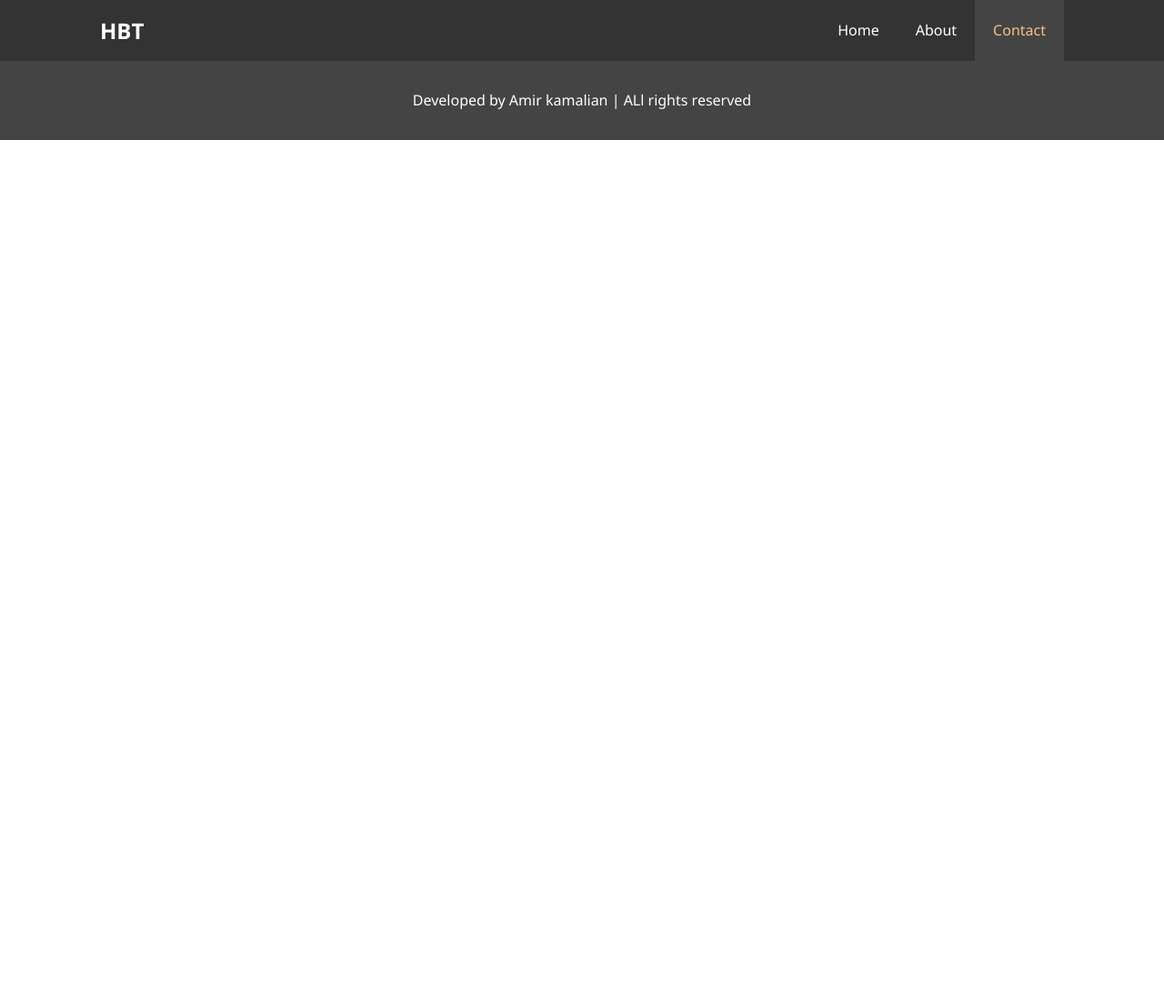
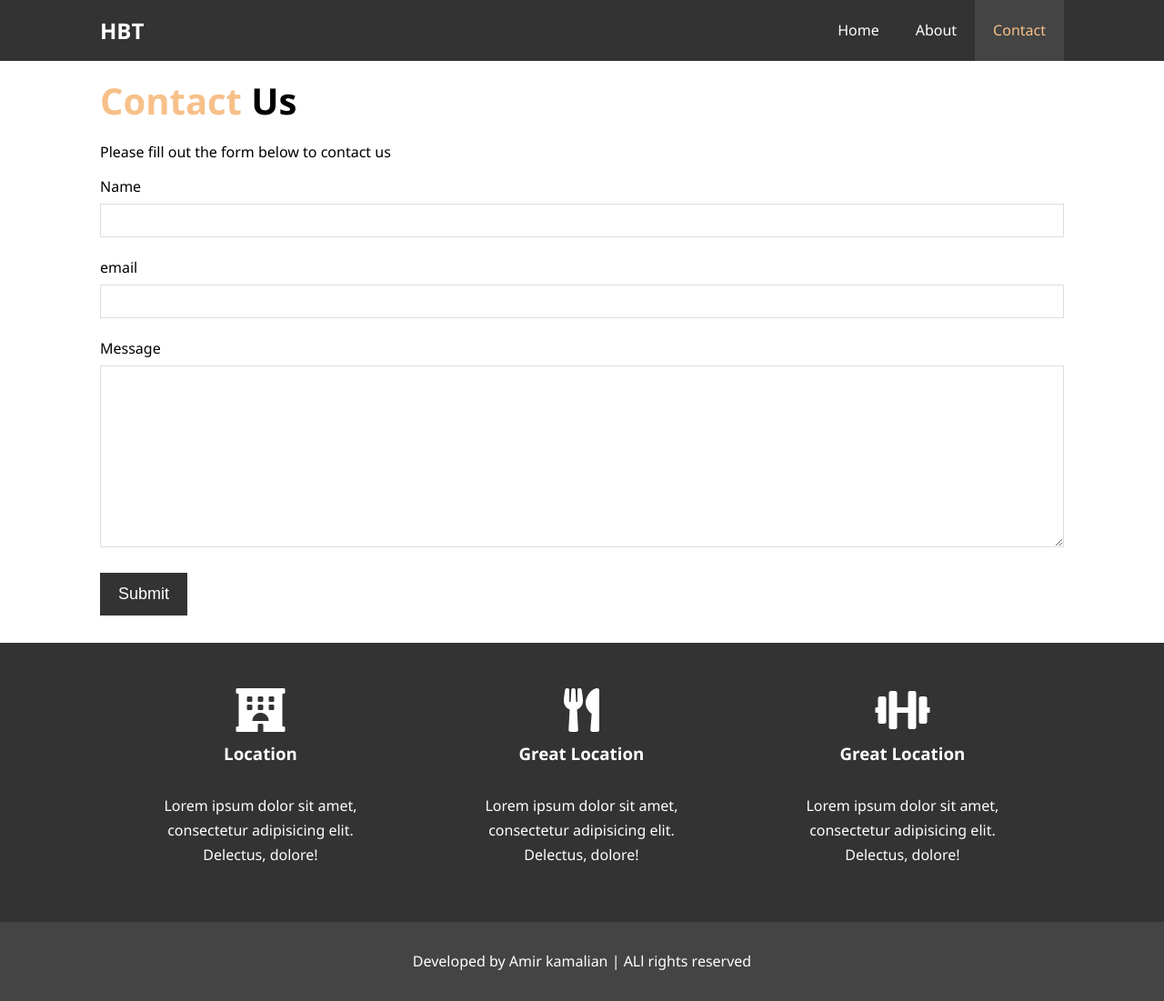
Before and after one commit to amir9976/Hotel-Site, a plain HTML site: page contact.html in a window 1280 px wide. Shown: the whole page at 91% size. Before the commit the page ends 800 px from the top, so only its background shows below. Drawn offline with Linux system fonts and the light colour scheme.

Commit message:
Completed contact form and contact form

```diff
--- a/contact.html
+++ b/contact.html
@@ -24,6 +24,56 @@
     </nav>
   </header>
 
+  <section id="contact-form" class="py-3">
+    <div class="container">
+      <h1 class="l-heading">
+        <span class="text-primary">Contact</span> Us</h1>
+        <p>Please fill out the form below to contact us</p>
+        <form action="">
+          <div class="form-group">
+            <label for="name">Name</label>
+            <input type="text" name="name" id="name">
+          </div>
+
+          <div class="form-group">
+            <label for="email">email</label>
+            <input type="email" name="email" id="email">
+          </div>
+
+
+          <div class="form-group">
+              <label for="message">Message</label>
+              <textarea name="message" id="message"></textarea>
+          </div>
+
+          <button class="btn" type="submit">Submit</button>
+        </form>
+      </h1>
+    </div>
+  </section>
+
+  <section id="contact-info" class="bg-dark">
+          <div class="container">
+            <div class="box">
+                <i class="fas fa-hotel fa-3x"></i>
+                <h3>Location</h3>
+                <p>Lorem ipsum dolor sit amet,
+                  consectetur adipisicing elit. Delectus, dolore!</p>
+            </div>
+            <div class="box">
+              <i class="fas fa-utensils fa-3x"></i>
+              <h3>Great Location</h3>
+              <p>Lorem ipsum dolor sit amet,
+                consectetur adipisicing elit. Delectus, dolore!</p>
+              </div>
+            <div class="box">
+              <i class="fas fa-dumbbell bg-light fa-3x"></i>
+              <h3>Great Location</h3>
+              <p>Lorem ipsum dolor sit amet,
+                consectetur adipisicing elit. Delectus, dolore!</p>
+              </div>
+          </div>
+    </section>
 
   <section id="main-footer" class="clr">
     <p>Developed by Amir kamalian | ALl rights reserved</p>
--- a/css/style.css
+++ b/css/style.css
@@ -251,6 +251,41 @@ p {
   border-radius: 50%;
 }
 
+
+/*Contact-Form*/
+#contact-form .form-group {
+  margin-bottom: 20px;
+}
+
+#contact-form label {
+  display: block;
+  margin-bottom: 5px;
+}
+
+#contact-form input,
+#contact-form textarea {
+  width: 100%;
+  padding: 10px;
+  border: 1px #ddd solid;
+}
+
+#contact-form textarea {
+  height: 200px;
+}
+
+#contact-form input:focus,
+#contact-form textarea:focus {
+  outline: none;
+  border-color: #f7c08a;
+}
+
+/*Contact-info*/
+#contact-info {
+  overflow: auto;
+}
+
+
+
 /*Footer*/
 #main-footer  {
   text-align: center;
```
